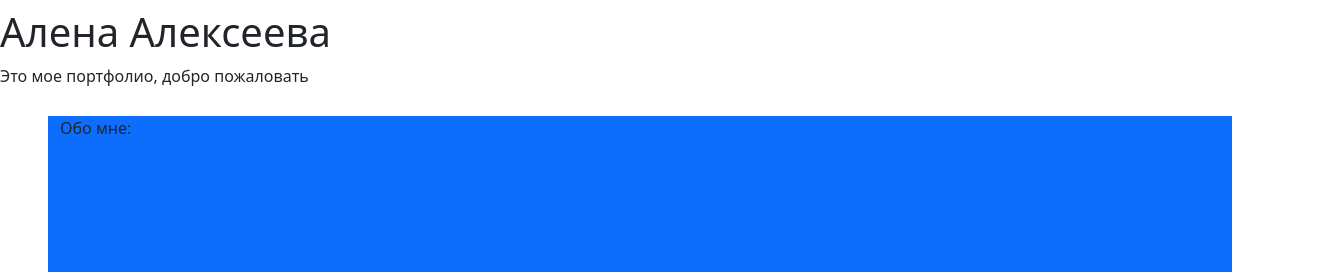
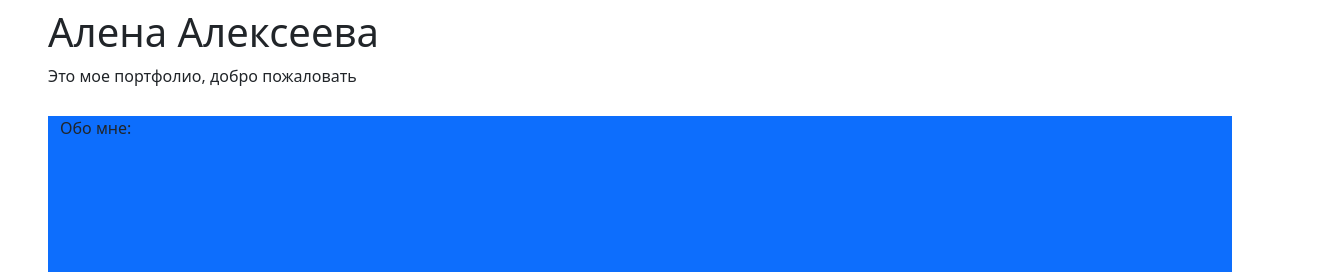
Before and after one commit to alv1k/myportfolio, a plain HTML site: page index.html in a window 1280 px wide. Shown: the top 272 px of the page, 1328 px wide, since content can reach past the window. Drawn offline with nearby package versions, Linux system fonts and the light colour scheme.

Commit message:
izmeneniya

```diff
--- a/index.html
+++ b/index.html
@@ -16,7 +16,7 @@
 </head>
 <body>
     <div class="col" style="height:900px;">
-      <div class="col mt-2" style="height:100px;">
+      <div class="col col-lg-12 mx-lg-5 mt-2" style="height:100px;">
         <h1>Алена Алексеева</h1>
         <p>Это мое портфолио, добро пожаловать</p>
       </div>
```
